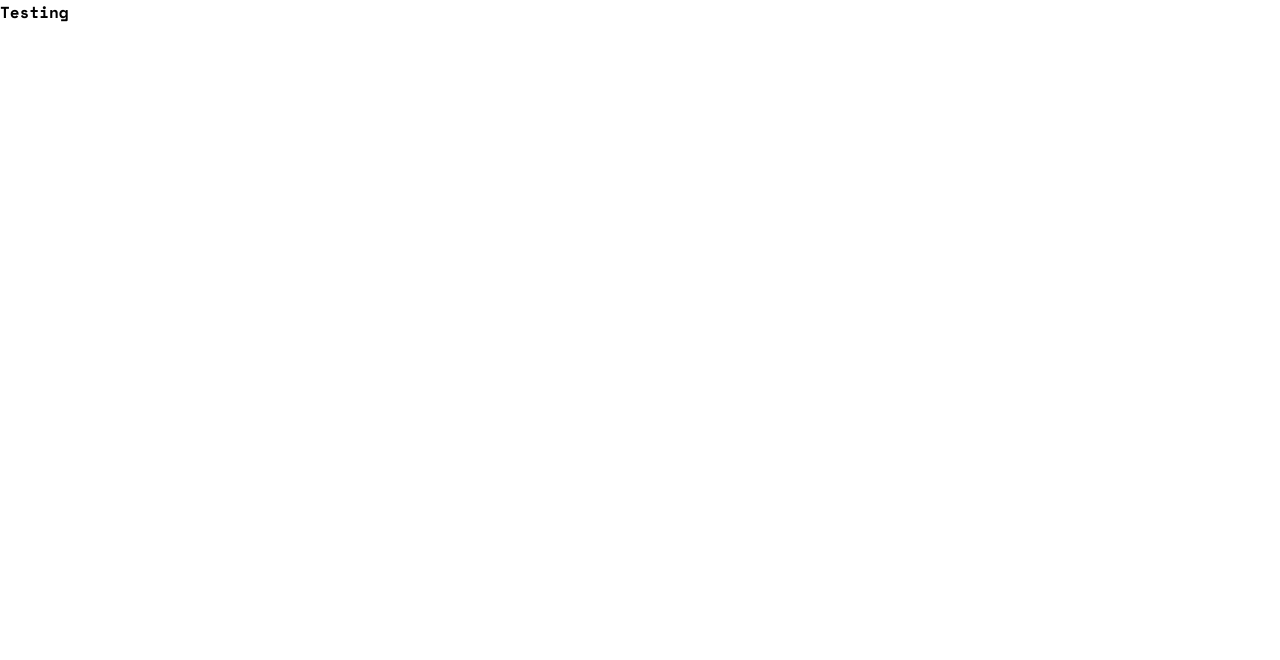
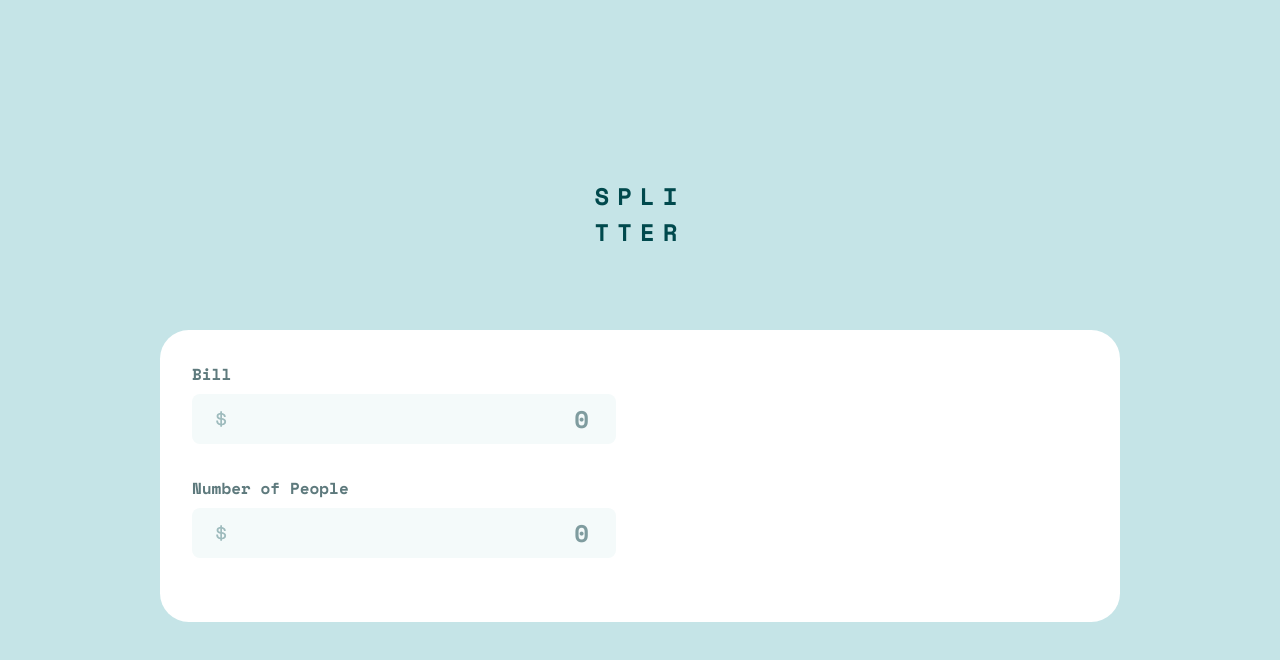
Before and after one commit to ABojo/fm-tip-calculator, a website built with webpack: page src/index.html in a window 1280 px wide. Built offline with nearby package versions, Linux system fonts and the light colour scheme.

Commit message:
built out markup for calculator and two form inputs, added styling for the main container/heading/calculator/and form groups

```diff
--- a/src/index.html
+++ b/src/index.html
@@ -13,6 +13,38 @@
     <title>Tip Calculator</title>
   </head>
   <body>
-    Testing
+    <main class="container">
+      <h1 class="heading">
+        <span>Spli</span>
+        <span>tter</span>
+      </h1>
+      <div class="calculator">
+        <form class="calculator__form">
+          <div class="form-group">
+            <div class="form-group__head">
+              <label class="form-group__label" for="bill">Bill</label>
+              <span class="form-group__error"></span>
+            </div>
+            <div class="form-group__input">
+              <img src="assets/icon-dollar.svg" alt="" />
+              <input name="bill" type="text" placeholder="0" />
+            </div>
+          </div>
+          <div class="form-group">
+            <div class="form-group__head">
+              <label class="form-group__label" for="people"
+                >Number of People</label
+              >
+              <span class="form-group__error"></span>
+            </div>
+            <div class="form-group__input">
+              <img src="assets/icon-dollar.svg" alt="" />
+              <input name="people" type="text" placeholder="0" />
+            </div>
+          </div>
+        </form>
+        <div class="calculator__display"></div>
+      </div>
+    </main>
   </body>
 </html>
--- a/src/sass/main.scss
+++ b/src/sass/main.scss
@@ -5,6 +5,7 @@ $color-gray-cyan-3: hsl(184, 14%, 56%);
 $color-gray-cyan-4: hsl(186, 14%, 43%);
 $color-dark-cyan: hsl(183, 100%, 15%);
 $color-strong-cyan: hsl(172, 67%, 45%);
+$color-red: #ff304f;
 
 * {
   margin: 0;
@@ -15,3 +16,93 @@ $color-strong-cyan: hsl(172, 67%, 45%);
 html {
   font-family: "Space Mono", monospace;
 }
+
+body {
+  background-color: $color-gray-cyan-2;
+}
+
+.container {
+  min-height: 100vh;
+  width: 100%;
+  display: flex;
+  flex-direction: column;
+  align-items: center;
+  justify-content: center;
+}
+
+.heading {
+  display: flex;
+  flex-direction: column;
+  text-transform: uppercase;
+  color: $color-dark-cyan;
+  font-size: 1.5rem;
+  letter-spacing: 0.5rem;
+  margin-bottom: 5rem;
+}
+
+.calculator {
+  width: 90%;
+  max-width: 60rem;
+  background-color: $color-white;
+  border-radius: 1.8rem;
+  padding: 2rem;
+  display: grid;
+  grid-template-columns: 1fr 1fr;
+  grid-gap: 3rem;
+}
+
+.form-group {
+  display: flex;
+  flex-direction: column;
+  margin-bottom: 2rem;
+
+  &__head {
+    display: flex;
+    justify-content: space-between;
+  }
+
+  &__error {
+    font-size: 0.8rem;
+    color: $color-red;
+  }
+
+  &__label {
+    margin-bottom: 0.5rem;
+    color: $color-gray-cyan-4;
+  }
+
+  &__input {
+    position: relative;
+    width: 100%;
+
+    & img {
+      position: absolute;
+      top: 50%;
+      transform: translateY(-50%);
+      left: 1.5rem;
+    }
+
+    & input {
+      padding: 0.25rem 1.5rem;
+      border: none;
+      background-color: $color-gray-cyan-1;
+      text-align: right;
+      font-family: inherit;
+      font-size: 1.5rem;
+      border-radius: 0.5rem;
+      width: 100%;
+      outline: none;
+      border: 3px solid transparent;
+      transition: all 0.2s;
+      color: $color-dark-cyan;
+
+      &::placeholder {
+        color: $color-gray-cyan-3;
+      }
+
+      &:focus {
+        border: 3px solid $color-strong-cyan;
+      }
+    }
+  }
+}
```
